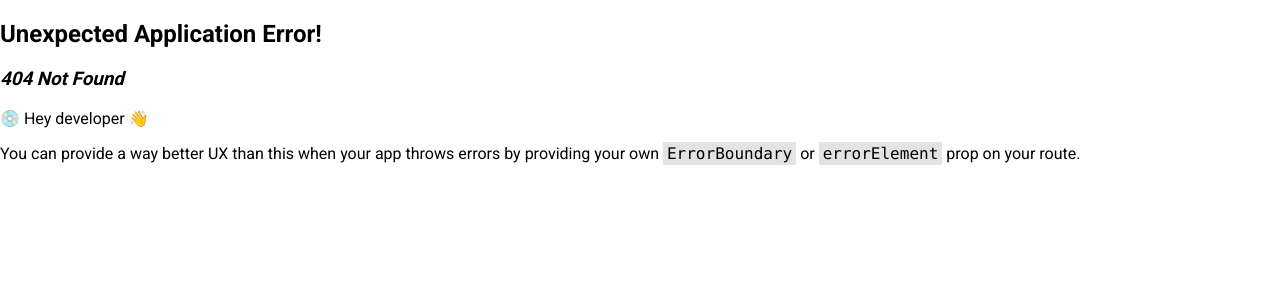
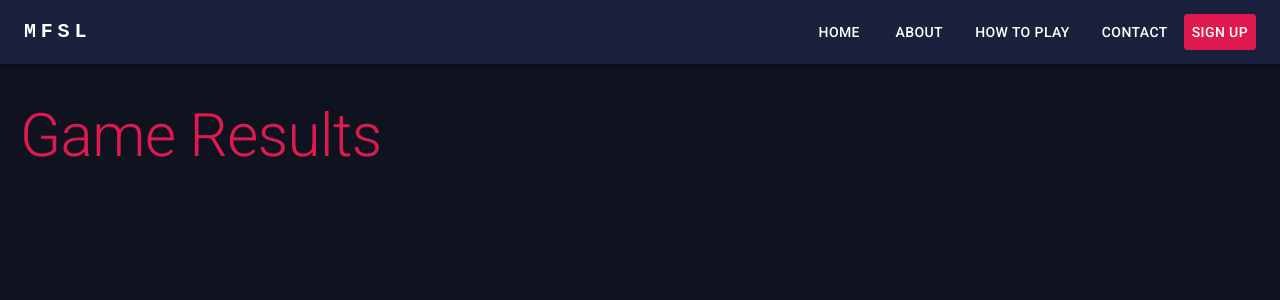
Before and after one commit to mfsl-capstone/mfsl-frontend, a React (Create React App) app: page /results in a window 1280 px wide. Before the commit this address had no page. Shown: the top 300 px of the page. Built offline with nearby package versions, Linux system fonts and the light colour scheme.

Commit message:
fix: CAP-39 - handled the merge conflict from fixtures

```diff
--- /dev/null
+++ b/src/Pages/ResultsPage/ResultsPage.css
@@ -0,0 +1,10 @@
+.results-page-container {
+    margin-top: 100px;
+    width: 75%; /* Set the width to 75% of the container */
+    margin-left: 10px;
+}
+
+.results-table-container {
+    margin-left: 20px; /* Automatically adjust margin on the left to push the table to the right */
+    margin-top: 20px; /* Add more space between the heading and the table */
+}
--- /dev/null
+++ b/src/Pages/ResultsPage/ResultsPage.tsx
@@ -0,0 +1,19 @@
+import React, { useEffect, useState } from 'react';
+import './ResultsPage.css';
+import Typography from "@mui/material/Typography";
+
+const ResultsPage: React.FC = () => {
+    const [currentUserTeam, setCurrentUserTeam] = useState<string>('');
+
+    useEffect(() => {
+        setCurrentUserTeam("Team 1");
+    }, []);
+
+    return (
+        <div className="results-page-container">
+            <Typography variant="h2" sx={{ textAlign: 'left', marginLeft: '10px', color: '#e01a4f' }}>Game Results</Typography>
+        </div>
+    );
+};
+
+export default ResultsPage;
--- a/src/Pages/StandingsPage/StangingsPage.tsx
+++ b/src/Pages/StandingsPage/StangingsPage.tsx
@@ -4,7 +4,7 @@ import StandingsTable from "../../components/StandingsTable";
 import Typography from "@mui/material/Typography";
 
 const StandingsPage: React.FC = () => {
-    const [currentUserTeam, setCurrentUserTeam] = useState<string>(''); // State to hold the current user's team name
+    const [currentUserTeam, setCurrentUserTeam] = useState<string>('');
 
     useEffect(() => {
         setCurrentUserTeam("Team 1");
@@ -13,7 +13,10 @@ const StandingsPage: React.FC = () => {
     return (
         <div className="standing-page-container">
             <Typography variant="h2" sx={{ textAlign: 'left', marginLeft: '10px', color: '#e01a4f' }}>League Standings</Typography>
-            <StandingsTable currentUserTeam={currentUserTeam} /> {/* Pass currentUserTeam as a prop */}
+            <div className='standings-table-container'>
+              <StandingsTable currentUserTeam={currentUserTeam} /> {/* Pass currentUserTeam as a prop */}
+            </div>
+
         </div>
     );
 };
--- a/src/Routes/Routes.tsx
+++ b/src/Routes/Routes.tsx
@@ -5,6 +5,7 @@ import LoginPage from "../Pages/LoginPage/LoginPage";
 import SignUpPage from "../Pages/SignUpPage/SignUpPage";
 import StandingsPage from "../Pages/StandingsPage/StangingsPage";
 import FixturePage from "../Pages/FixturePage/FixturePage";
+import ResultsPage from "../Pages/ResultsPage/ResultsPage";
 
 export const router = createBrowserRouter([
     {
@@ -15,7 +16,7 @@ export const router = createBrowserRouter([
             {path: "signup", element: <SignUpPage/>},
             {path: "standings", element: <StandingsPage/>},
             {path: "fixtures", element: <FixturePage/>},
-
+            {path: "results", element: <ResultsPage/>},
 
         ]
     }
```
